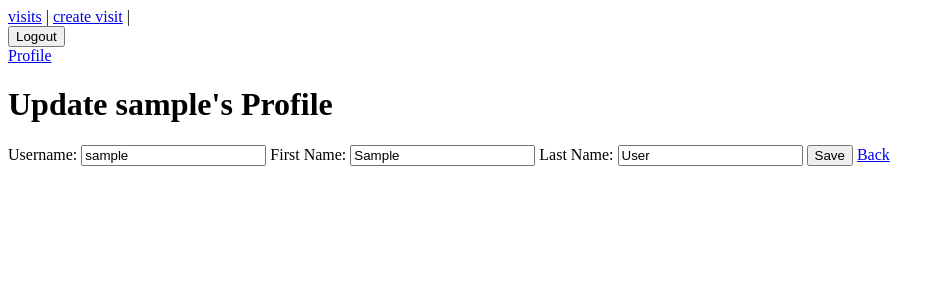
After one commit to mrymSharaf/Horizon, a Django app: page /users/1/edit in a window 1280 px wide. The commit adds this page. Shown: the top 300 px of the page, without its empty margins (0-945 px from the left). Run offline with Django 5.2, Linux system fonts and the light colour scheme; the visitor is signed in with stand-in values (Sample User, id 1); data comes from the database, SQL or seed files in the repository.

Commit message:
add update view for user

```diff
--- a/main_app/forms.py
+++ b/main_app/forms.py
@@ -30,3 +30,9 @@ class CommentForm(forms.ModelForm):
     class Meta:
         model = Comment
         fields = ["content"]
+
+
+class UserUpdateForm(forms.ModelForm):
+    class Meta:
+        model = User
+        fields = ["username", "first_name", "last_name"]
--- a/main_app/templates/base.html
+++ b/main_app/templates/base.html
@@ -14,6 +14,7 @@
              {% csrf_token %}
             <button>Logout</button>
       </form>
+      <a href="{% url "user-details" user.pk %}">Profile</a>
       {% endif %}
     </nav>
 
--- a/main_app/templates/user/user-profile.html
+++ b/main_app/templates/user/user-profile.html
@@ -5,7 +5,10 @@
 {% endblock head %}
 
 {% block body %}
+
+    <a href="{% url "user-update" user.pk%}">update profile</a>
     <h1>{{user.username}} Profile</h1>
+
 
    {% if visits %}
     {% for visit in visits %}
@@ -15,7 +18,7 @@
         <p>{{visit.created_at.date}}</p>
     {% endfor %}
     {% else %}
-    <p>Create a Post</p>
+    <a href="{% url "visit-create" %}">Create a Post</a>
    {% endif %}
 
 
--- /dev/null
+++ b/main_app/templates/user/user-update.html
@@ -0,0 +1,25 @@
+{% extends "base.html" %}
+
+{% block head %}
+
+{% endblock head %}
+
+{% block body %}
+<h1>Update {{user.username}}'s Profile</h1>
+<form method="post">
+    {% csrf_token %}
+
+        <label for="username">Username:</label>
+        <input type="text" id="username" name="username" value="{{ form.username.value }}" required>
+
+        <label for="first_name">First Name:</label>
+        <input type="text" id="first_name" name="first_name" value="{{ form.first_name.value }}">
+
+        <label for="last_name">Last Name:</label>
+        <input type="text" id="last_name" name="last_name" value="{{ form.last_name.value }}">
+
+        <button type="submit">Save</button>
+        <a href="{% url "user-details" user.pk %}">Back</a>
+    </form>
+
+{% endblock body %}
--- a/main_app/urls.py
+++ b/main_app/urls.py
@@ -18,5 +18,6 @@ urlpatterns = [
    path('comments/<int:pk>/like/', views.ToggleCommentLike.as_view(), name='toggle_comment_like'),
 
    path('users/<int:pk>/', views.UserDetailView.as_view(), name='user-details'),
+   path('users/<int:pk>/edit', views.UserUpdateView.as_view(), name='user-update'),
 
 ]
--- a/main_app/views.py
+++ b/main_app/views.py
@@ -7,7 +7,7 @@ from django.contrib.auth.mixins import UserPassesTestMixin
 from django.urls import reverse, reverse_lazy
 from django.shortcuts import get_object_or_404
 from django.views.generic import ListView, DetailView, CreateView, UpdateView, DeleteView
-from main_app.forms import SignupForm, VisitForm , CommentForm
+from main_app.forms import SignupForm, VisitForm , CommentForm, UserUpdateForm
 from django.contrib.auth.mixins import LoginRequiredMixin
 
 # Create your views here.
@@ -165,3 +165,15 @@ class UserDetailView(LoginRequiredMixin,DetailView):
         context = super().get_context_data(**kwargs)
         context["visits"] = self.object.visits.all().order_by('-created_at')
         return context
+
+
+class UserUpdateView(LoginRequiredMixin, UserPassesTestMixin, UpdateView):
+    model = User
+    template_name = "user/user-update.html"
+    form_class = UserUpdateForm
+
+    def test_func(self):
+       return self.request.user == self.get_object()
+
+    def get_success_url(self):
+        return reverse_lazy("user-details", kwargs={"pk": self.object.id})
```
